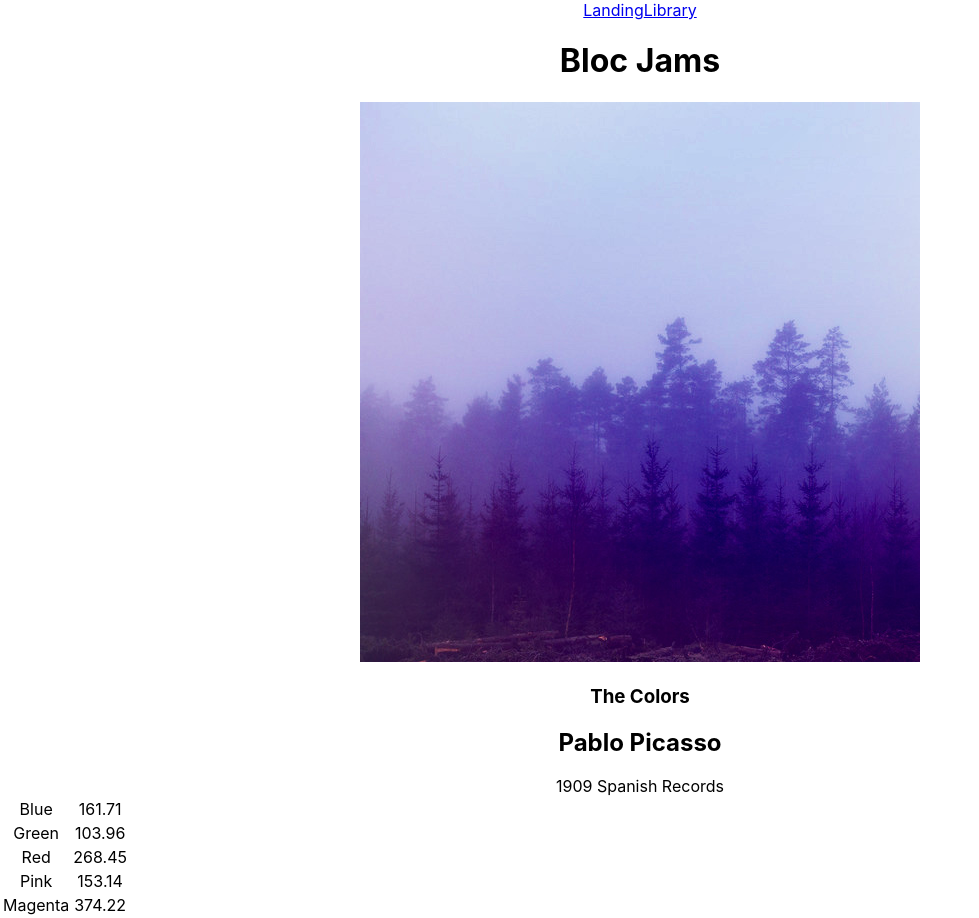
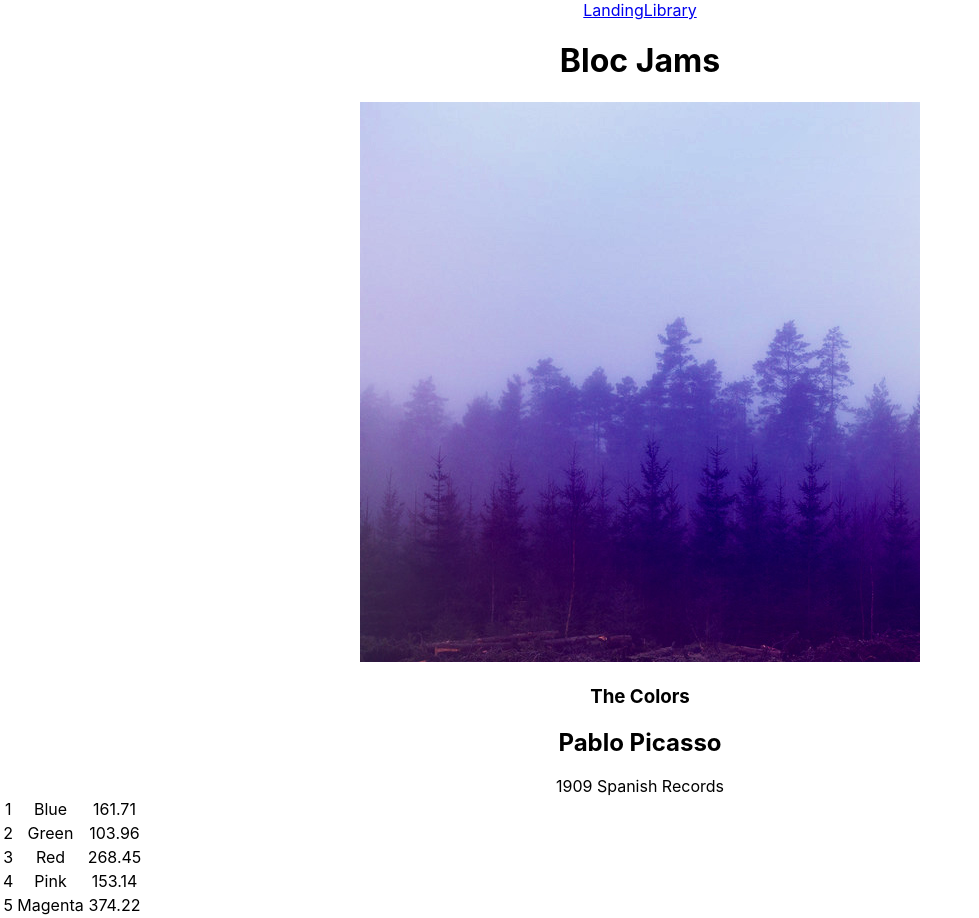
Before and after one commit to jolbax/jams-react, a React (Create React App) app: page /album/the-colors in a window 1280 px wide. Shown: the whole page, without its empty margins (0-979 px from the left). Built offline with nearby package versions, Linux system fonts and the light colour scheme.

Commit message:
Assignment jams-component-album: Revision 1

```diff
--- a/src/components/Album.js
+++ b/src/components/Album.js
@@ -35,6 +35,7 @@ class Album extends Component {
                         this.state.album.songs.map((song, index) => {
                             return (
                                 <tr key={index}>
+                                    <td>{index + 1}</td>
                                     <td>{song.title}</td>
                                     <td>{song.duration}</td>
                                 </tr>
```
